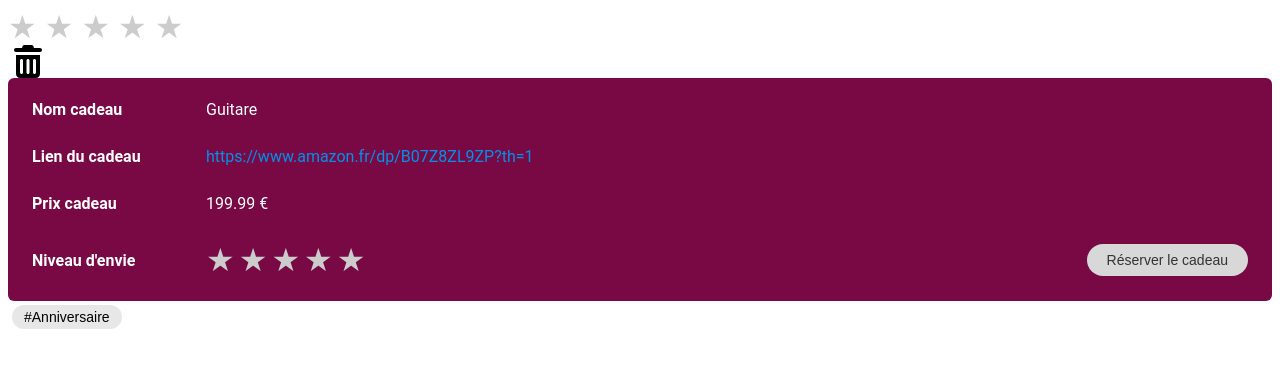
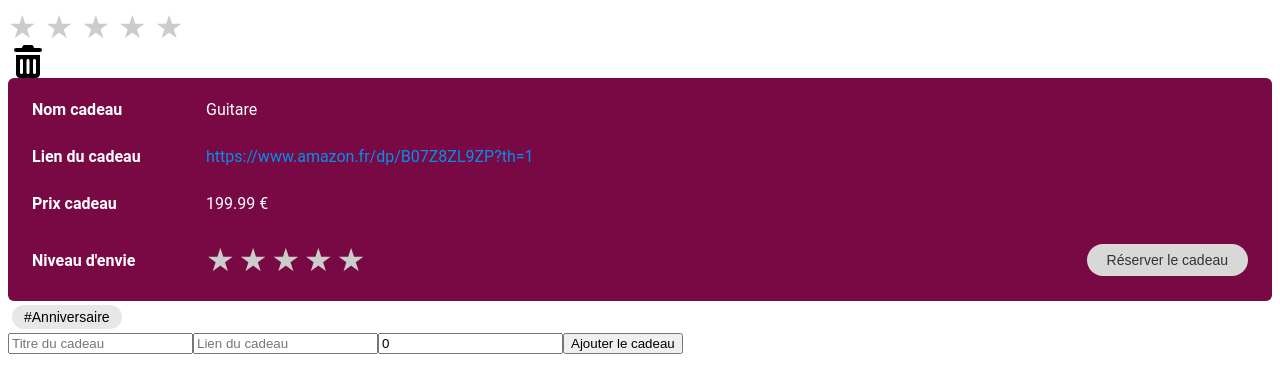
Before and after one commit to Simplon-Niort-2026/wishmegift-frontend-marshtarts, an Angular app: page / in a window 1280 px wide. Shown: the top 392 px of the page. Built offline with nearby package versions, Linux system fonts and the light colour scheme; a web font is replaced by a local one.

Commit message:
feat:form

```diff
--- a/src/app/app.html
+++ b/src/app/app.html
@@ -9,4 +9,6 @@
 
 <app-display-gift [title]="'Guitare'" [link]="'https://www.amazon.fr/dp/B07Z8ZL9ZP?th=1'" [price]="199.99" [envy]="5"></app-display-gift>
 <app-tag [tag]="'#Anniversaire'" [color]="'#E7E7E7'"></app-tag>
+<app-form></app-form>
+
 <router-outlet></router-outlet>
--- a/src/app/app.ts
+++ b/src/app/app.ts
@@ -5,9 +5,10 @@ import { faTrashCan, faPenToSquare, faPlus, faCircleUser } from '@fortawesome/fr
 import { Tag } from './shared/tag/tag';
 import { Icon } from './shared/icon/icon';
 import { DisplayGift } from './components/ui/card/display-gift/display-gift';
+import { Form } from './components/form/form';
 @Component({
   selector: 'app-root',
-  imports: [RouterOutlet, Stars, Tag, Icon, DisplayGift],
+  imports: [RouterOutlet, Stars, Tag, Icon, DisplayGift, Form],
   templateUrl: './app.html',
   styleUrls: ['./app.css']
 })
--- /dev/null
+++ b/src/app/components/form/form.html
@@ -0,0 +1,14 @@
+<form>
+    <input [value]="title()"
+    (input)="title.set($event.target.value)"
+    placeholder="Titre du cadeau" />
+<input [value]="link()"
+    (input)="link.set($event.target.value)"
+    placeholder="Lien du cadeau" />
+<input
+type="number"
+[value]="price()"
+    (input)="price.set(+$event.target.value)"
+    placeholder="Prix du cadeau" />
+<button type="submit">Ajouter le cadeau</button>
+</form>
--- /dev/null
+++ b/src/app/components/form/form.ts
@@ -0,0 +1,14 @@
+import { Component, signal } from '@angular/core';
+
+@Component({
+  selector: 'app-form',
+  imports: [],
+  templateUrl: './form.html',
+  styleUrl: './form.css',
+})
+export class Form {
+  title = signal<string>('');
+  link = signal<string>('');
+  price = signal<number>(0);
+  envy = signal<number>(0);
+}
```
Also changed, not shown: src/app/components/form/form.css (added), 1 other file (tests, documents, lock files or other folders).
